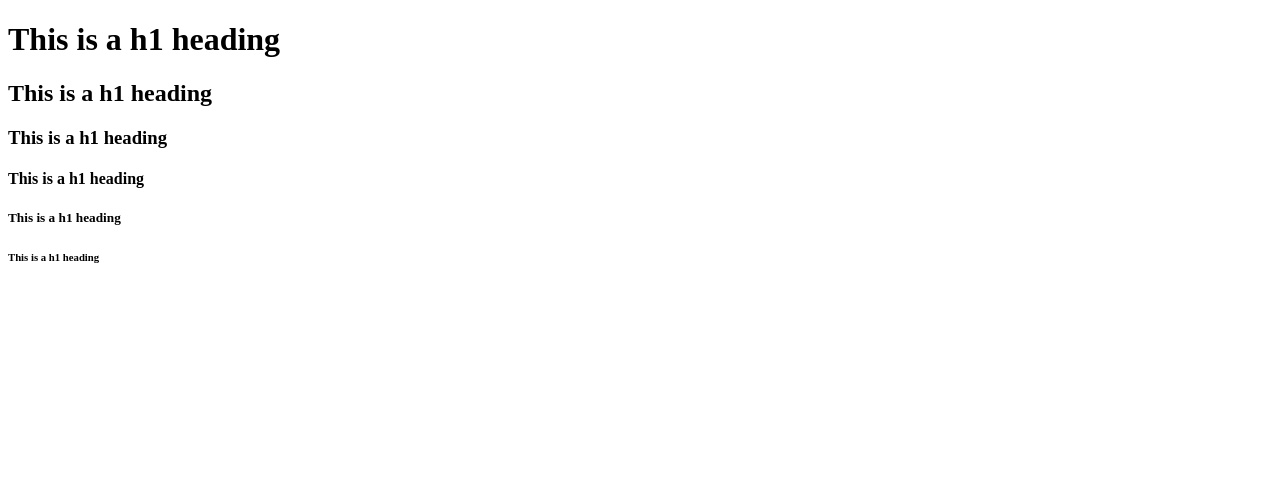
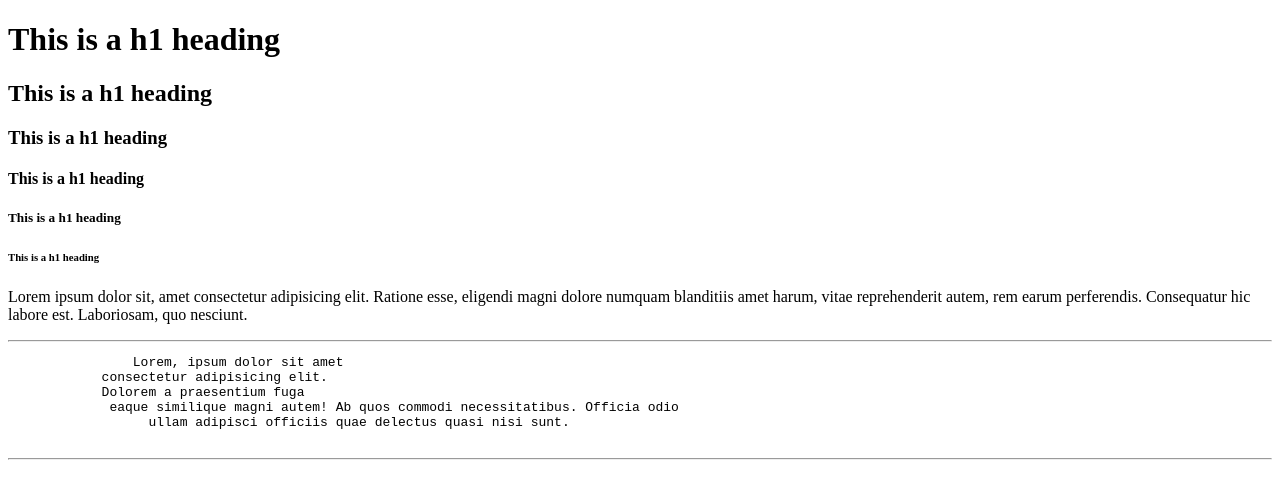
Before and after one commit to beastangel12/website, a plain HTML site: page index.html in a window 1280 px wide. Drawn offline with Linux system fonts and the light colour scheme.

Commit message:
paragraph differnce

```diff
--- a/index.html
+++ b/index.html
@@ -12,5 +12,26 @@
        <h4>This is a h1 heading</h4>
        <h5>This is a h1 heading</h5>
        <h6>This is a h1 heading</h6>
+
+       <!-- paragraph self provide the space after before any tag
+            we can't change the line space in between paragrah content
+            To change this There is pre tag. it will help you to show in the website that thing that you had wrote in the code. Like it will copy the same paragraph in the website.
+            For an example:-
+        -->
+        <p>
+            Lorem ipsum dolor sit, amet consectetur adipisicing elit. Ratione esse, eligendi magni dolore numquam blanditiis amet harum, vitae reprehenderit autem, rem earum perferendis. Consequatur hic labore est. Laboriosam, quo nesciunt.
+        </p>
+        <hr>
+        <!-- pre means pre formatted which will show the same content that you had written in the code with same format in the website  -->
+        <pre>
+                Lorem, ipsum dolor sit amet
+            consectetur adipisicing elit.
+            Dolorem a praesentium fuga
+             eaque similique magni autem! Ab quos commodi necessitatibus. Officia odio
+                  ullam adipisci officiis quae delectus quasi nisi sunt.
+        </pre>
+
+        <hr>
     </body>
+
 </html>
```
